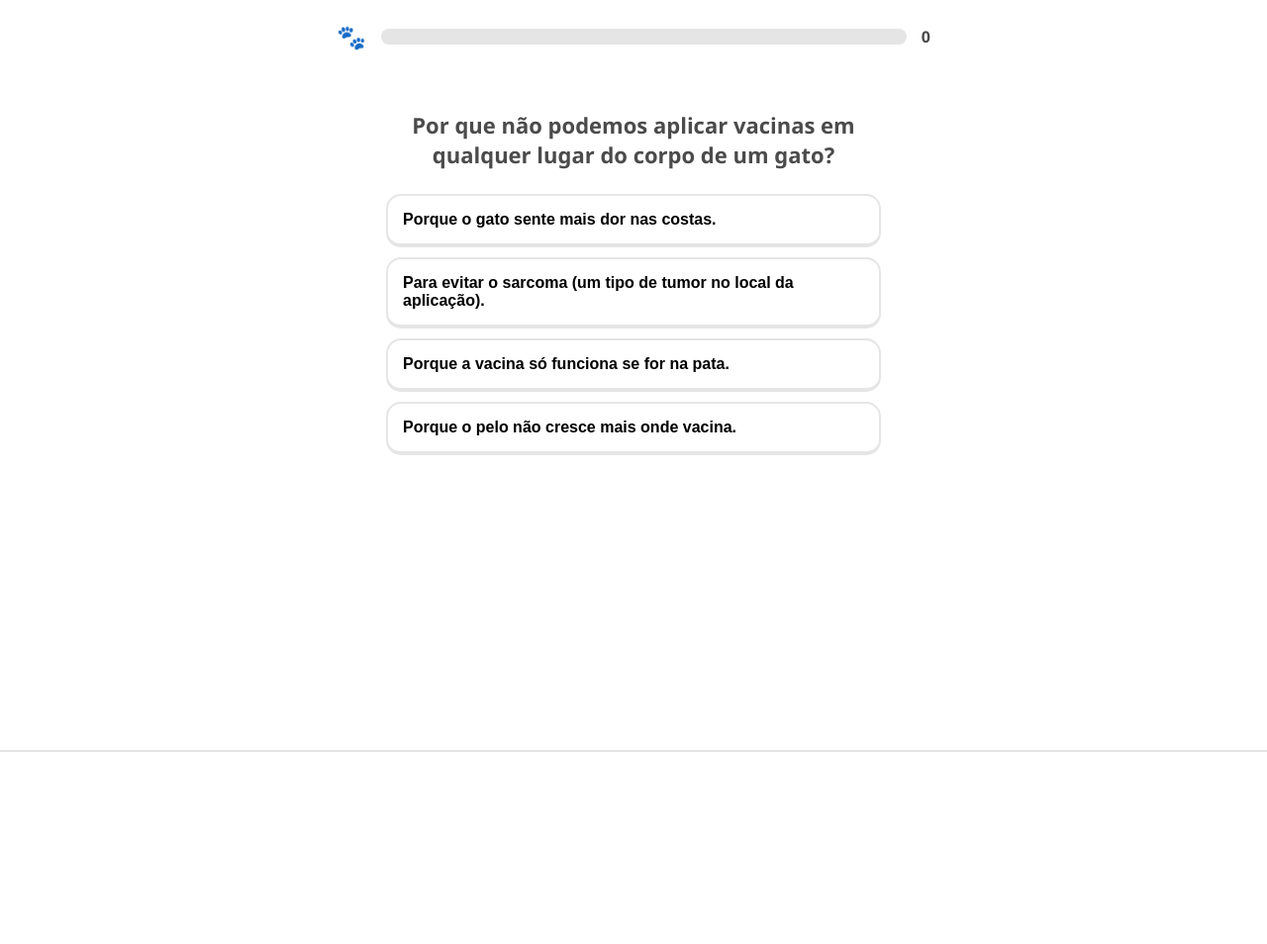
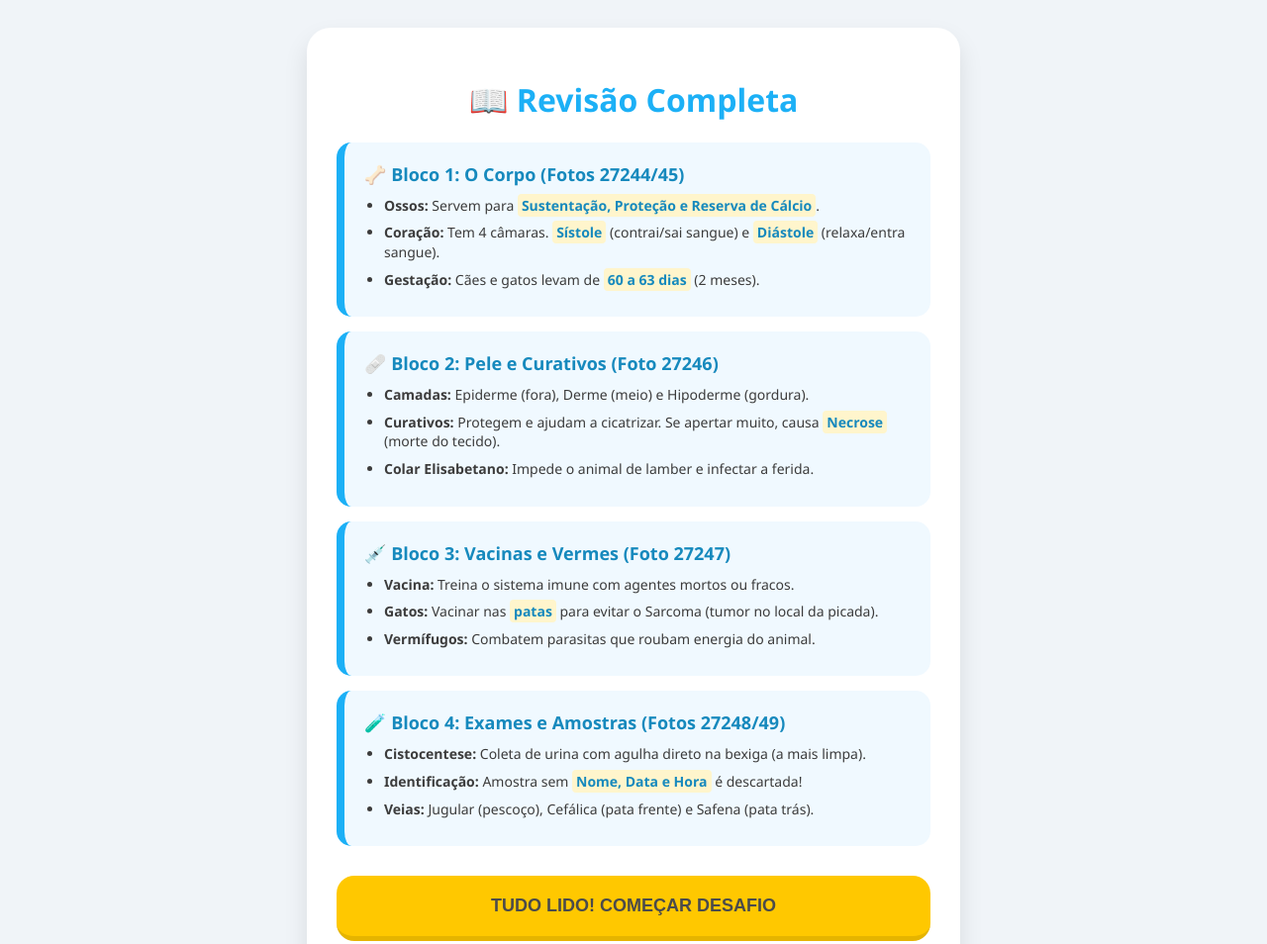
Before and after one commit to soneca213/Anivers-rio-, a plain HTML site: page index.html in a window 1280 px wide. Shown: the top 954 px of the page at 99% size. Before the commit the page ends 800 px from the top, so only its background shows below. Drawn offline with nearby package versions, Linux system fonts and the light colour scheme.

Commit message:
Update index.html

```diff
--- a/index.html
+++ b/index.html
@@ -3,193 +3,190 @@
 <head>
     <meta charset="UTF-8">
     <meta name="viewport" content="width=device-width, initial-scale=1.0">
-    <title>VetLingo Expert</title>
+    <title>VetLingo - Estudo Completo</title>
+    <script src="https://cdn.jsdelivr.net/npm/chart.js"></script>
     <style>
         :root {
-            --green: #58cc02;
-            --dark-green: #46a302;
-            --red: #ff4b4b;
-            --blue: #1cb0f6;
-            --gray: #e5e5e5;
-            --text: #4b4b4b;
+            --blue: #1cb0f6; --dark-blue: #1689bd; --yellow: #ffc800;
+            --dark-yellow: #e5b400; --green: #58cc02; --red: #ff4b4b;
+            --gray: #e5e5e5; --text: #3c3c3c;
         }
+        body { font-family: 'Segoe UI', sans-serif; background: #f0f4f8; display: flex; justify-content: center; padding: 20px; color: var(--text); }
+        .container { width: 100%; max-width: 600px; background: white; border-radius: 24px; padding: 30px; box-shadow: 0 12px 24px rgba(0,0,0,0.1); }
 
-        body {
-            font-family: 'Segoe UI', sans-serif;
-            background-color: #fff;
-            color: var(--text);
-            display: flex;
-            flex-direction: column;
-            align-items: center;
-            margin: 0; padding: 20px;
-        }
-
-        .header { width: 100%; max-width: 600px; display: flex; align-items: center; gap: 15px; margin-bottom: 40px; }
-        .progress-bar { flex-grow: 1; height: 16px; background-color: var(--gray); border-radius: 10px; }
-        #progress { width: 0%; height: 100%; background-color: var(--green); border-radius: 10px; transition: 0.5s; }
-
-        .card { width: 100%; max-width: 500px; }
-        h2 { font-size: 22px; text-align: center; margin-bottom: 25px; }
-
-        .options { display: flex; flex-direction: column; gap: 10px; }
-        .option-btn {
-            padding: 15px; border: 2px solid var(--gray); border-bottom: 4px solid var(--gray);
-            border-radius: 15px; background: white; cursor: pointer; font-size: 16px;
-            font-weight: bold; transition: 0.1s; text-align: left;
-        }
-        .option-btn:active { transform: translateY(2px); border-bottom-width: 2px; }
-
-        /* Estilos de Feedback */
-        .correct { background-color: #d7ffb8 !important; border-color: var(--green) !important; color: var(--dark-green) !important; }
-        .wrong { background-color: #ffdfe0 !important; border-color: var(--red) !important; color: var(--red) !important; }
-
-        .explanation-box {
-            margin-top: 20px; padding: 15px; border-radius: 15px; display: none;
-            font-size: 14px; line-height: 1.4; animation: slideUp 0.3s ease;
-        }
-        .explanation-correct { background-color: #d7ffb8; border: 1px solid var(--green); }
-        .explanation-wrong { background-color: #ffdfe0; border: 1px solid var(--red); }
-
+        .screen { display: none; animation: slideUp 0.4s ease-out; }
+        .active { display: block; }
         @keyframes slideUp { from { opacity: 0; transform: translateY(10px); } to { opacity: 1; transform: translateY(0); } }
 
-        .footer { position: fixed; bottom: 0; width: 100%; padding: 20px; border-top: 2px solid var(--gray); display: flex; justify-content: center; background: white; }
-        #next-btn {
-            width: 80%; max-width: 400px; padding: 15px; background-color: var(--green);
-            color: white; border: none; border-radius: 15px; border-bottom: 4px solid var(--dark-green);
-            font-size: 18px; font-weight: bold; cursor: pointer; display: none;
+        /* Estilo das Explicações Detalhadas */
+        .lesson-group { margin-bottom: 30px; }
+        .lesson-card { background: #f0f9ff; border-radius: 15px; padding: 20px; margin-bottom: 15px; border-left: 8px solid var(--blue); }
+        .lesson-card h3 { margin: 0 0 10px 0; color: var(--dark-blue); font-size: 18px; }
+        .lesson-card ul { margin: 0; padding-left: 20px; }
+        .lesson-card li { margin-bottom: 8px; font-size: 14px; line-height: 1.4; }
+        .highlight { color: var(--dark-blue); font-weight: bold; background: #fff5cc; padding: 2px 4px; border-radius: 4px; }
+
+        /* Quiz */
+        .progress-bar { width: 100%; height: 14px; background: var(--gray); border-radius: 10px; margin-bottom: 20px; overflow: hidden; }
+        #progress-fill { height: 100%; background: var(--blue); width: 0%; transition: 0.4s; }
+        .option-btn {
+            width: 100%; padding: 18px; margin: 10px 0; border: 2px solid var(--gray);
+            border-bottom: 5px solid var(--gray); border-radius: 18px; background: white;
+            cursor: pointer; font-weight: bold; font-size: 16px; text-align: left;
+        }
+        .correct { background: #d7ffb8 !important; border-color: var(--green) !important; color: #46a302 !important; border-bottom-color: #46a302 !important; }
+        .wrong { background: #ffdfe0 !important; border-color: var(--red) !important; color: var(--red) !important; border-bottom-color: #c43a3a !important; }
+
+        .explanation-box { margin-top: 20px; padding: 15px; border-radius: 15px; display: none; font-size: 15px; border: 2px dashed #ccc; background: #fff; }
+
+        .main-btn {
+            width: 100%; padding: 20px; background: var(--yellow); color: #4b4b4b; border: none;
+            border-radius: 18px; font-weight: 900; font-size: 18px; cursor: pointer;
+            border-bottom: 5px solid var(--dark-yellow); text-transform: uppercase;
         }
     </style>
 </head>
 <body>
 
-    <div class="header">
-        <span style="font-size: 24px;">🐾</span>
-        <div class="progress-bar"><div id="progress"></div></div>
-        <span id="score" style="font-weight: bold;">0</span>
+<div class="container">
+
+    <div id="screen-intro" class="screen active">
+        <h1 style="text-align:center; color: var(--blue)">📖 Revisão Completa</h1>
+
+        <div class="lesson-group">
+            <div class="lesson-card">
+                <h3>🦴 Bloco 1: O Corpo (Fotos 27244/45)</h3>
+                <ul>
+                    <li><b>Ossos:</b> Servem para <span class="highlight">Sustentação, Proteção e Reserva de Cálcio</span>.</li>
+                    <li><b>Coração:</b> Tem 4 câmaras. <span class="highlight">Sístole</span> (contrai/sai sangue) e <span class="highlight">Diástole</span> (relaxa/entra sangue).</li>
+                    <li><b>Gestação:</b> Cães e gatos levam de <span class="highlight">60 a 63 dias</span> (2 meses).</li>
+                </ul>
             </div>
 
-    <div class="card">
-        <h2 id="question"></h2>
-        <div class="options" id="options-container"></div>
-        <div id="explanation" class="explanation-box"></div>
+            <div class="lesson-card">
+                <h3>🩹 Bloco 2: Pele e Curativos (Foto 27246)</h3>
+                <ul>
+                    <li><b>Camadas:</b> Epiderme (fora), Derme (meio) e Hipoderme (gordura).</li>
+                    <li><b>Curativos:</b> Protegem e ajudam a cicatrizar. Se apertar muito, causa <span class="highlight">Necrose</span> (morte do tecido).</li>
+                    <li><b>Colar Elisabetano:</b> Impede o animal de lamber e infectar a ferida.</li>
+                </ul>
             </div>
 
-    <div class="footer">
-        <button id="next-btn" onclick="nextQuestion()">VERIFICAR</button>
+            <div class="lesson-card">
+                <h3>💉 Bloco 3: Vacinas e Vermes (Foto 27247)</h3>
+                <ul>
+                    <li><b>Vacina:</b> Treina o sistema imune com agentes mortos ou fracos.</li>
+                    <li><b>Gatos:</b> Vacinar nas <span class="highlight">patas</span> para evitar o Sarcoma (tumor no local da picada).</li>
+                    <li><b>Vermífugos:</b> Combatem parasitas que roubam energia do animal.</li>
+                </ul>
+            </div>
+
+            <div class="lesson-card">
+                <h3>🧪 Bloco 4: Exames e Amostras (Fotos 27248/49)</h3>
+                <ul>
+                    <li><b>Cistocentese:</b> Coleta de urina com agulha direto na bexiga (a mais limpa).</li>
+                    <li><b>Identificação:</b> Amostra sem <span class="highlight">Nome, Data e Hora</span> é descartada!</li>
+                    <li><b>Veias:</b> Jugular (pescoço), Cefálica (pata frente) e Safena (pata trás).</li>
+                </ul>
+            </div>
+        </div>
+
+        <button class="main-btn" onclick="startQuiz()">Tudo lido! Começar Desafio</button>
+    </div>
+
+    <div id="screen-quiz" class="screen">
+        <div class="progress-bar"><div id="progress-fill"></div></div>
+        <h2 id="q-text">Carregando...</h2>
+        <div id="options-box"></div>
+        <div id="exp-box" class="explanation-box"></div>
+        <button id="next-btn" class="main-btn" style="display:none; margin-top:20px" onclick="handleNext()">Continuar</button>
+    </div>
+
+    <div id="screen-result" class="screen" style="text-align:center">
+        <h2 style="color: var(--blue)">📊 Seu Diagnóstico</h2>
+        <div style="max-width: 280px; margin: 0 auto;"><canvas id="resultChart"></canvas></div>
+        <div id="diag-msg" style="margin: 20px 0; font-weight: bold; font-size: 18px;"></div>
+        <button class="main-btn" style="background: var(--blue); border-color: var(--dark-blue); color: white;" onclick="location.reload()">Refazer Estudo</button>
+    </div>
+
 </div>
 
 <script>
     const questions = [
-            {
-                q: "Por que não podemos aplicar vacinas em qualquer lugar do corpo de um gato?",
-                options: [
-                    "Porque o gato sente mais dor nas costas.",
-                    "Para evitar o sarcoma (um tipo de tumor no local da aplicação).",
-                    "Porque a vacina só funciona se for na pata.",
-                    "Porque o pelo não cresce mais onde vacina."
-                ],
-                correct: 1,
-                why: "Gatos têm uma sensibilidade especial! Aplicar mais abaixo nas patas ajuda a monitorar e prevenir o sarcoma vacinal."
-            },
-            {
-                q: "Qual a função principal dos ossos?",
-                options: [
-                    "Apenas para guardar cálcio.",
-                    "Fazer o sangue circular mais rápido.",
-                    "Sustentação e proteção de órgãos vitais.",
-                    "Transformar comida em energia."
-                ],
-                correct: 2,
-                why: "Os ossos são as vigas do prédio! Eles seguram o corpo em pé e protegem o 'tesouro' (coração e pulmões)."
-            },
-            {
-                q: "O que acontece na Diástole do coração?",
-                options: [
-                    "O coração para de bater por 2 segundos.",
-                    "O coração aperta para o sangue sair.",
-                    "O coração relaxa para se encher de sangue.",
-                    "O sangue troca de cor dentro do ventrículo."
-                ],
-                correct: 2,
-                why: "Pense em 'D' de Descanso. Na Diástole o coração relaxa para receber o sangue que vai ser bombeado depois."
-            }
+        { q: "Quais as funções dos ossos?", options: ["Sustentação e Proteção", "Digestão", "Apenas estética"], correct: 0, why: "Os ossos são as vigas de sustentação e os escudos dos órgãos vitais!" },
+        { q: "O que acontece na Diástole?", options: ["O coração contrai", "O coração relaxa e enche", "O sangue para"], correct: 1, why: "D de Descanso! Na diástole o coração se enche de sangue novo." },
+        { q: "Qual a sequência da pele de fora para dentro?", options: ["Derme, Hipo, Epi", "Epi, Derme, Hipoderme", "Pelo, Carne, Osso"], correct: 1, why: "Epiderme (fora), Derme (meio), Hipoderme (gordura no fundo)." },
+        { q: "O que acontece se o curativo estiver muito apertado?", options: ["Cicatriz rápido", "Necrose e Inchaço", "Não muda nada"], correct: 1, why: "O aperto corta o sangue e pode matar a pele (necrose)." },
+        { q: "Por que vacinar gatos nas patas?", options: ["Evitar Sarcoma Vacinal", "Absorve melhor", "É regra de beleza"], correct: 0, why: "Gatos podem ter tumores no local da vacina; na pata é mais fácil tratar." },
+        { q: "Qual coleta de urina é melhor para cultura?", options: ["No chão", "Pote comum", "Cistocentese"], correct: 2, why: "A agulha direto na bexiga pega a urina sem contaminação externa." },
+        { q: "Informação obrigatória na amostra:", options: ["Cor do bicho", "Nome, Data e Hora", "Nome do dono apenas"], correct: 1, why: "Sem identificação completa, o exame não tem validade laboratorial." }
     ];
 
-        let currentIdx = 0;
-        let score = parseInt(localStorage.getItem('vetScore')) || 0;
-        const audioCtx = new (window.AudioContext || window.webkitAudioContext)();
+    let current = 0, hits = 0, misses = 0;
 
-        function playSound(freq) {
-            const osc = audioCtx.createOscillator();
-            const gain = audioCtx.createGain();
-            osc.connect(gain); gain.connect(audioCtx.destination);
-            osc.frequency.value = freq;
-            gain.gain.setValueAtTime(0.1, audioCtx.currentTime);
-            osc.start(); osc.stop(audioCtx.currentTime + 0.2);
+    function startQuiz() {
+        document.getElementById('screen-intro').classList.remove('active');
+        document.getElementById('screen-quiz').classList.add('active');
+        loadQ();
     }
 
-        function loadQuestion() {
-            const q = questions[currentIdx];
-            document.getElementById('question').innerText = q.q;
-            const container = document.getElementById('options-container');
-            container.innerHTML = '';
-
-            const expBox = document.getElementById('explanation');
-            expBox.style.display = 'none';
+    function loadQ() {
+        const q = questions[current];
+        document.getElementById('q-text').innerText = q.q;
+        const box = document.getElementById('options-box');
+        box.innerHTML = '';
+        document.getElementById('exp-box').style.display = 'none';
         document.getElementById('next-btn').style.display = 'none';
-            document.getElementById('score').innerText = score;
 
         q.options.forEach((opt, i) => {
             const btn = document.createElement('button');
             btn.className = 'option-btn';
             btn.innerText = opt;
-                btn.onclick = () => checkAnswer(i, btn);
-                container.appendChild(btn);
+            btn.onclick = () => check(i, btn);
+            box.appendChild(btn);
         });
-            updateProgress();
+        document.getElementById('progress-fill').style.width = (current / questions.length) * 100 + '%';
     }
 
-        function checkAnswer(selected, btn) {
-            const q = questions[currentIdx];
-            const allBtns = document.querySelectorAll('.option-btn');
-            const expBox = document.getElementById('explanation');
+    function check(idx, btn) {
+        const q = questions[current];
+        const all = document.querySelectorAll('.option-btn');
+        all.forEach(b => b.disabled = true);
+        const exp = document.getElementById('exp-box');
+        exp.style.display = 'block';
 
-            allBtns.forEach(b => b.disabled = true);
-            expBox.style.display = 'block';
-
-            if (selected === q.correct) {
+        if(idx === q.correct) {
             btn.classList.add('correct');
-                expBox.className = 'explanation-box explanation-correct';
-                expBox.innerHTML = `<b>Acertou! ✨</b><br>${q.why}`;
-                playSound(880);
-                score += 10;
-                localStorage.setItem('vetScore', score);
+            exp.innerHTML = "<b>Acertou!</b> " + q.why;
+            hits++;
         } else {
             btn.classList.add('wrong');
-                allBtns[q.correct].classList.add('correct');
-                expBox.className = 'explanation-box explanation-wrong';
-                expBox.innerHTML = `<b>Ops! O certo era:</b> ${q.options[q.correct]}<br><br><b>Por que?</b> ${q.why}`;
-                playSound(220);
+            all[q.correct].classList.add('correct');
+            exp.innerHTML = "<b>Opa!</b> " + q.why;
+            misses++;
         }
         document.getElementById('next-btn').style.display = 'block';
-            document.getElementById('next-btn').innerText = "PRÓXIMA";
     }
 
-        function nextQuestion() {
-            currentIdx++;
-            if (currentIdx >= questions.length) {
-                currentIdx = 0;
-                alert("Ciclo concluído! Você está ficando fera!");
-            }
-            loadQuestion();
+    function handleNext() {
+        current++;
+        if(current < questions.length) loadQ();
+        else showFinal();
     }
 
-        function updateProgress() {
-            const percent = (currentIdx / questions.length) * 100;
-            document.getElementById('progress').style.width = percent + '%';
+    function showFinal() {
+        document.getElementById('screen-quiz').classList.remove('active');
+        document.getElementById('screen-result').classList.add('active');
+        new Chart(document.getElementById('resultChart'), {
+            type: 'pie',
+            data: {
+                labels: ['Saboreou!', 'Ainda esquecendo'],
+                datasets: [{ data: [hits, misses], backgroundColor: ['#1cb0f6', '#ff4b4b'] }]
             }
-
-        loadQuestion();
+        });
+        const msg = document.getElementById('diag-msg');
+        msg.innerHTML = hits >= 5 ? "⭐ Parabéns! Você gravou bem as fotos!" : "📖 Recomendo ler as explicações azuis de novo.";
+    }
 </script>
 </body>
 </html>
```
Lines whose indentation alone changed are shown as unchanged.
